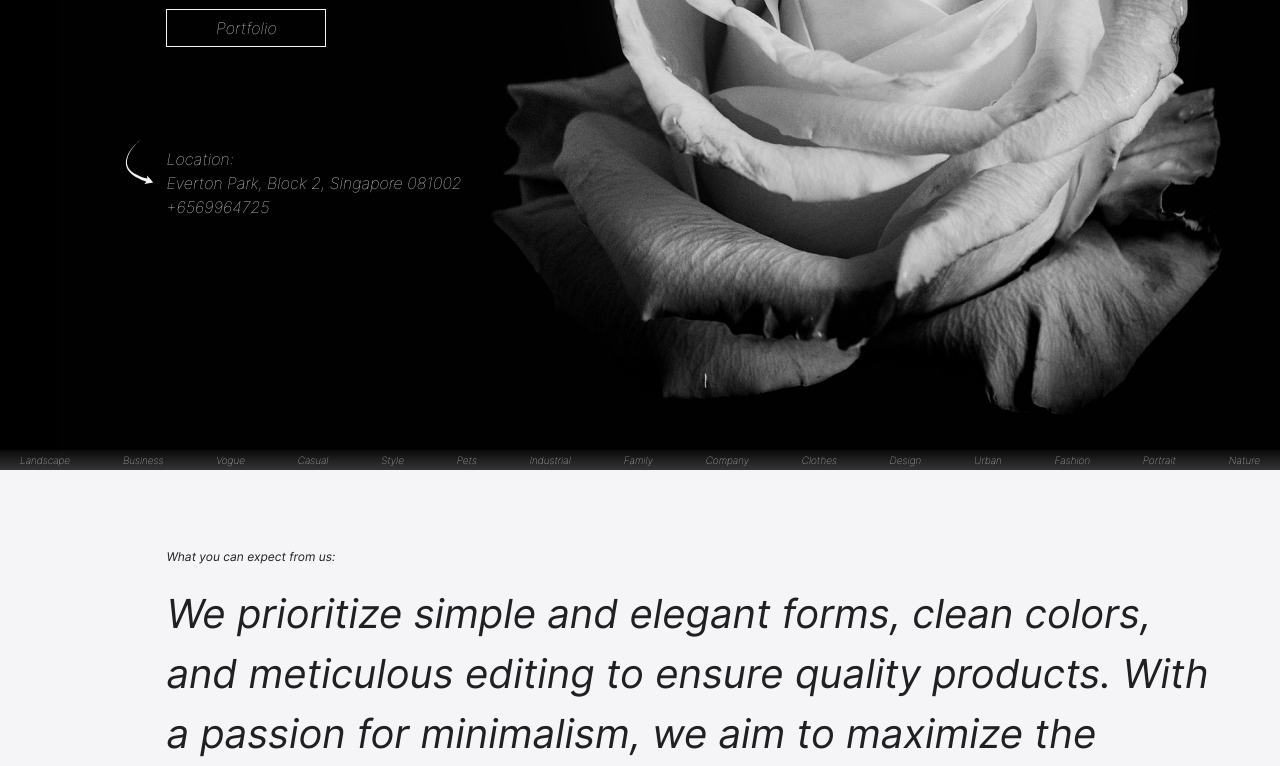
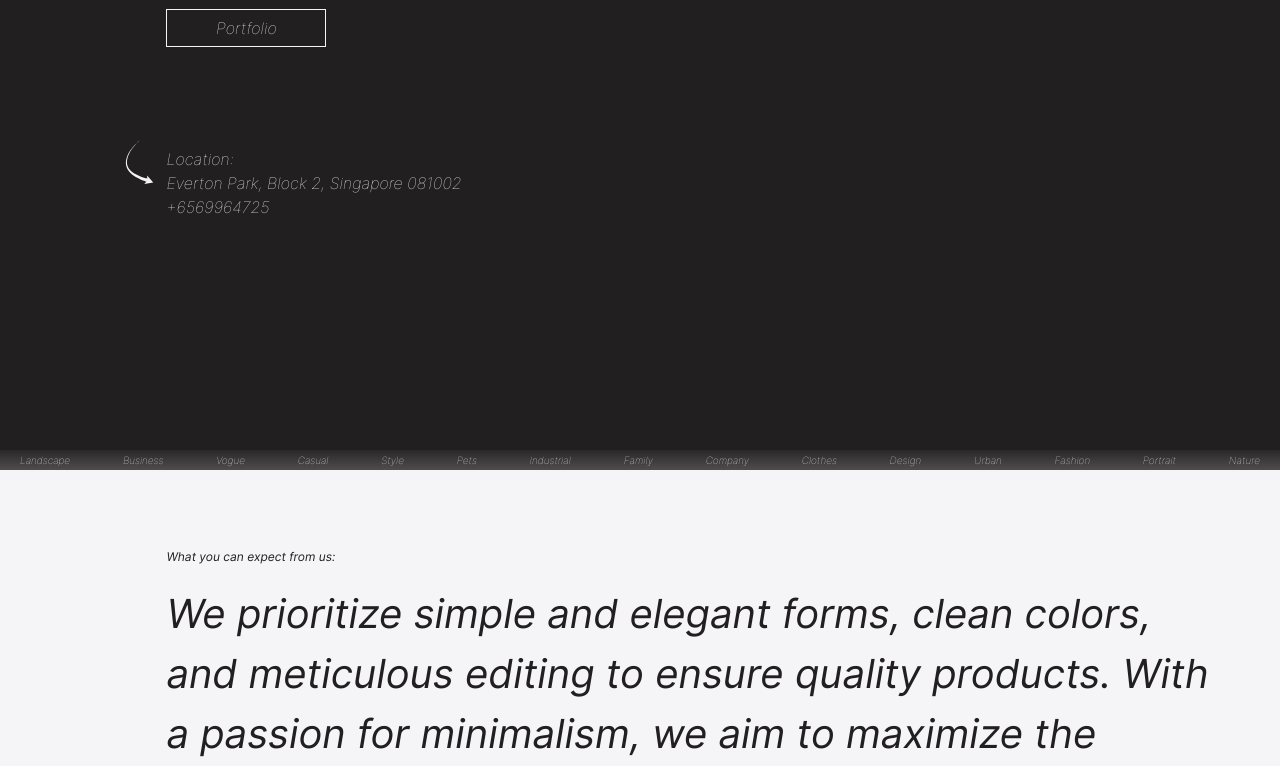
Before and after one commit to DenisFGit/studio_project, a website: page src/index.html in a window 1280 px wide. Shown: the part 330-1096 px from the top of the page. Drawn offline with Linux system fonts and the light colour scheme; files whose address does not match are found by name.

Commit message:
promo section optimization tried to unable bg_img

```diff
--- a/src/sass/blocks/_promo.scss
+++ b/src/sass/blocks/_promo.scss
@@ -1,6 +1,7 @@
 .promo {
     padding-top: 75px;
-    background: url('../img/Bg.jpg') center center/cover no-repeat;
+    // background: url('../img/Bg.jpg') center (center/cover) no-repeat;
+    background-color: $dark-color;
     min-height: 100vh;
     position: relative;
     &__title {
```
Also changed, not shown: src/css/style.min.css.
